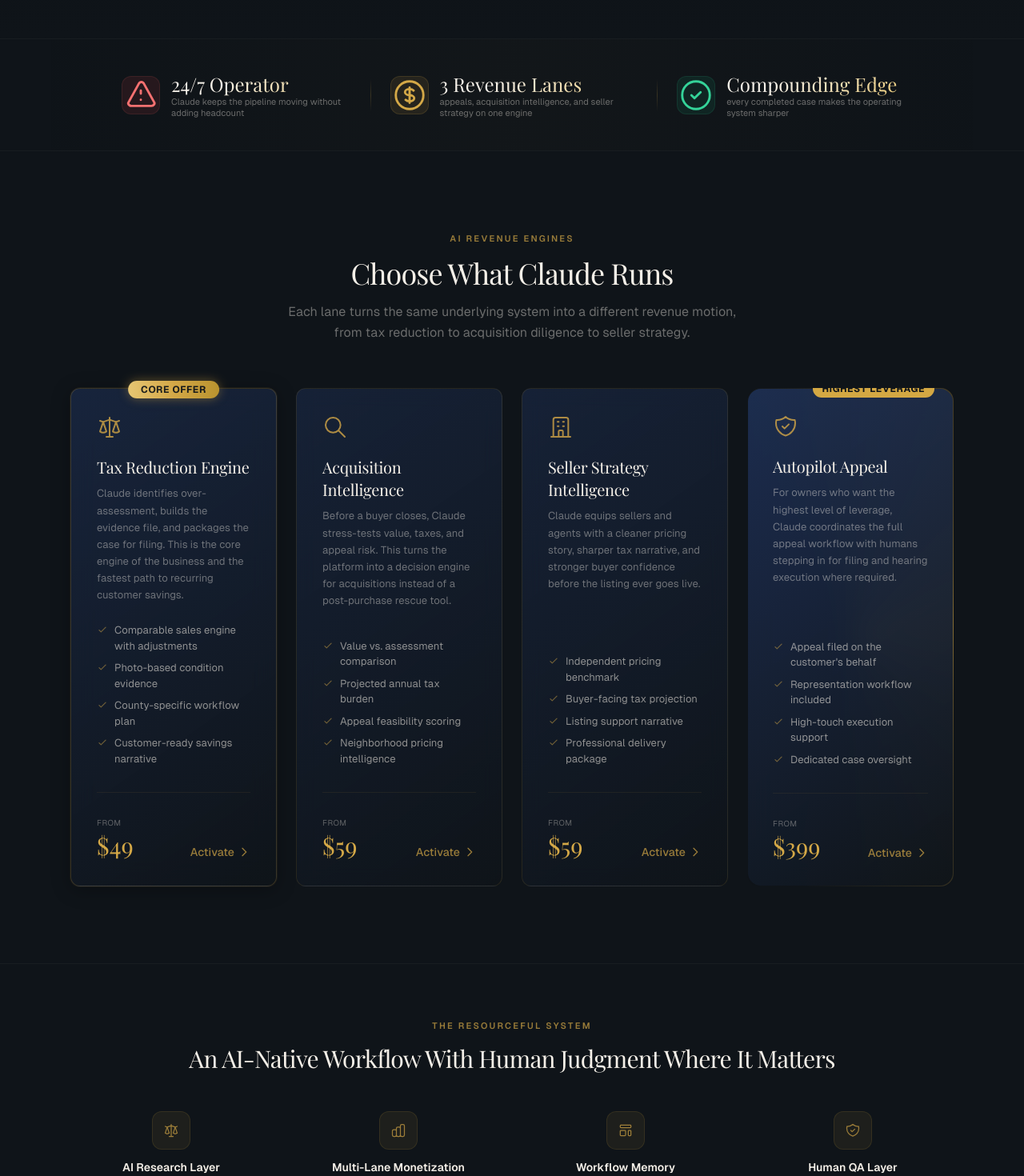
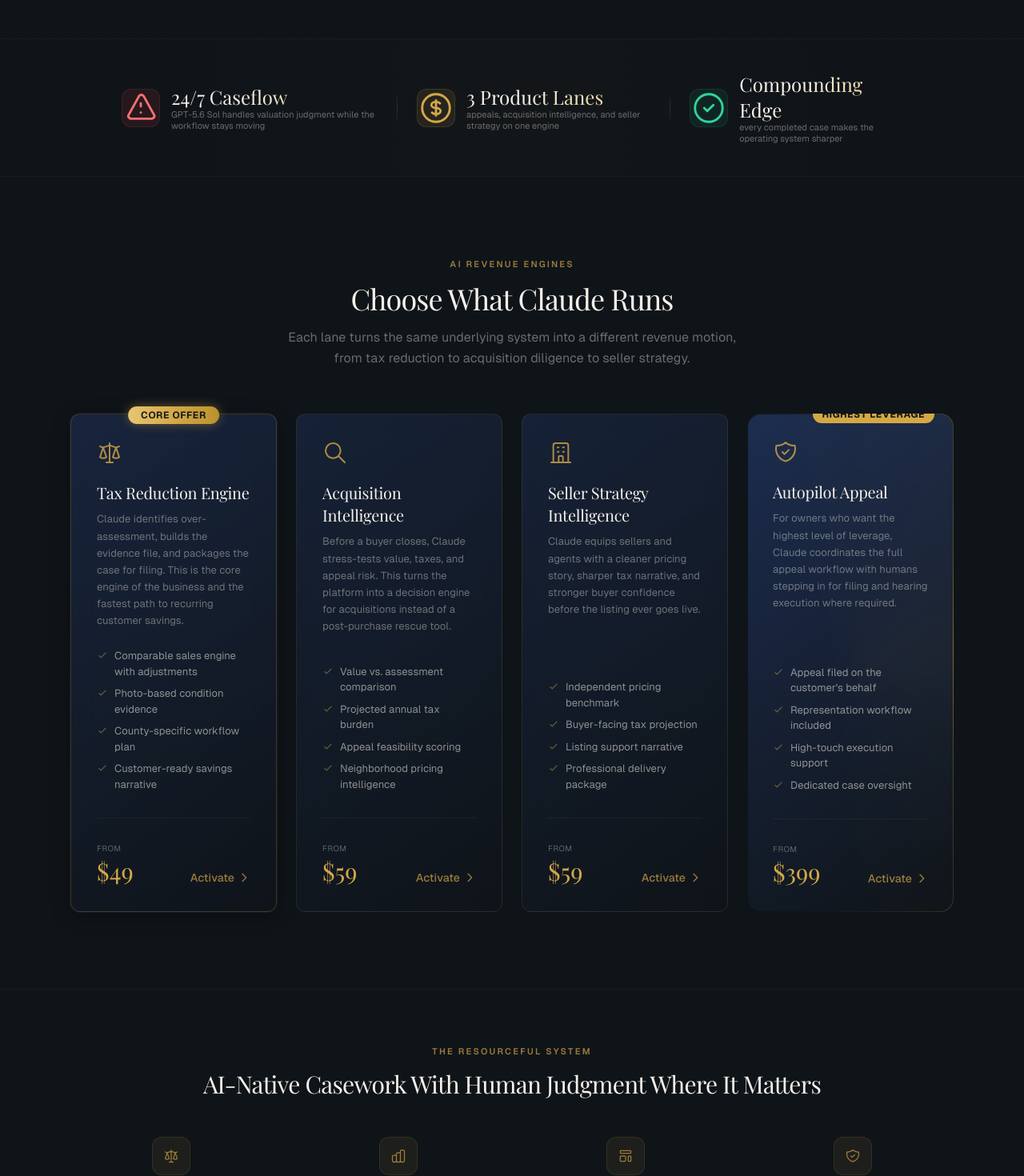
Before and after one commit to mikelaurenzo7-collab/Resourceful, a Next.js app: page / in a window 1280 px wide. Shown: the part 780-2250 px from the top of the page at 80% size. Built offline with nearby package versions, Linux system fonts and the light colour scheme; no server answers; a web font is replaced by a local one.

Commit message:
Refine homepage positioning around GPT-5.6 Sol

```diff
--- a/src/app/page.tsx
+++ b/src/app/page.tsx
@@ -16,8 +16,8 @@
 
 
 export const metadata = buildMetadata({
-  title: 'REsourceful | The AI Property Tax Operator',
-  description: 'An AI-led property tax reduction company. Claude runs valuation research, case assembly, filing support, and workflow intelligence so property owners move faster and save more.',
+  title: 'REsourceful | AI Property Tax Appeals',
+  description: 'AI-assisted property tax appeal casework powered by GPT-5.6 Sol valuation analysis, comparable sales, condition evidence, county workflow guidance, and human review.',
 });
 
 export default function HomePage() {
@@ -63,8 +63,8 @@
               </svg>
             </div>
             <div>
-              <p className="stat-number text-2xl">24/7 Operator</p>
-              <p className="text-[11px] text-cream/40 leading-tight">Claude keeps the pipeline moving without adding headcount</p>
+              <p className="stat-number text-2xl">24/7 Caseflow</p>
+              <p className="text-[11px] text-cream/40 leading-tight">GPT-5.6 Sol handles valuation judgment while the workflow stays moving</p>
             </div>
           </div>
           <div className="hidden md:block h-10 w-px bg-gradient-to-b from-transparent via-gold/20 to-transparent" />
@@ -75,7 +75,7 @@
               </svg>
             </div>
             <div>
-              <p className="stat-number text-2xl">3 Revenue Lanes</p>
+              <p className="stat-number text-2xl">3 Product Lanes</p>
               <p className="text-[11px] text-cream/40 leading-tight">appeals, acquisition intelligence, and seller strategy on one engine</p>
             </div>
           </div>
@@ -105,13 +105,13 @@
               The Resourceful System
             </span>
             <h2 className="font-display text-2xl md:text-3xl text-cream mt-3 tracking-tight">
-              An AI-Native Workflow With Human Judgment Where It Matters
+              AI-Native Casework With Human Judgment Where It Matters
             </h2>
           </div>
           <div className="grid grid-cols-2 md:grid-cols-4 gap-8">
             {[
-              { icon: 'M3 6l3 1m0 0l-3 9a5.002 5.002 0 006.001 0M6 7l3 9M6 7l6-2m6 2l3-1m-3 1l-3 9a5.002 5.002 0 006.001 0M18 7l3 9m-3-9l-6-2m0-2v2m0 16V5m0 16H9m3 0h3', label: 'AI Research Layer', desc: 'Comparable selection and valuation logic' },
-              { icon: 'M9 19v-6a2 2 0 00-2-2H5a2 2 0 00-2 2v6a2 2 0 002 2h2a2 2 0 002-2zm0 0V9a2 2 0 012-2h2a2 2 0 012 2v10m-6 0a2 2 0 002 2h2a2 2 0 002-2m0 0V5a2 2 0 012-2h2a2 2 0 012 2v14a2 2 0 01-2 2h-2a2 2 0 01-2-2z', label: 'Multi-Lane Monetization', desc: 'One engine serving multiple offers' },
+              { icon: 'M3 6l3 1m0 0l-3 9a5.002 5.002 0 006.001 0M6 7l3 9M6 7l6-2m6 2l3-1m-3 1l-3 9a5.002 5.002 0 006.001 0M18 7l3 9m-3-9l-6-2m0-2v2m0 16V5m0 16H9m3 0h3', label: 'GPT-5.6 Sol Appraiser', desc: 'Valuation judgment and case narrative' },
+              { icon: 'M9 19v-6a2 2 0 00-2-2H5a2 2 0 00-2 2v6a2 2 0 002 2h2a2 2 0 002-2zm0 0V9a2 2 0 012-2h2a2 2 0 012 2v10m-6 0a2 2 0 002 2h2a2 2 0 002-2m0 0V5a2 2 0 012-2h2a2 2 0 012 2v14a2 2 0 01-2 2h-2a2 2 0 01-2-2z', label: 'Multi-Lane Offers', desc: 'One engine serving multiple customer jobs' },
               { icon: 'M4 5a1 1 0 011-1h14a1 1 0 011 1v2a1 1 0 01-1 1H5a1 1 0 01-1-1V5zM4 13a1 1 0 011-1h6a1 1 0 011 1v6a1 1 0 01-1 1H5a1 1 0 01-1-1v-6zM16 13a1 1 0 011-1h2a1 1 0 011 1v6a1 1 0 01-1 1h-2a1 1 0 01-1-1v-6z', label: 'Workflow Memory', desc: 'County rules and operational playbooks' },
               { icon: 'M9 12l2 2 4-4m5.618-4.016A11.955 11.955 0 0112 2.944a11.955 11.955 0 01-8.618 3.04A12.02 12.02 0 003 9c0 5.591 3.824 10.29 9 11.622 5.176-1.332 9-6.03 9-11.622 0-1.042-.133-2.052-.382-3.016z', label: 'Human QA Layer', desc: 'Expert review for critical judgment calls' },
             ].map((item, i) => (
@@ -194,7 +194,7 @@
             </div>
             <h3 className="font-display text-lg text-cream mb-2">Built To Operate Safely</h3>
             <p className="text-sm text-cream/40 leading-relaxed">
-              An AI operator can only run the business if trust is durable. Photos, tax bills, and personal information stay protected with strong security controls and customer-controlled deletion.
+              An AI-assisted valuation workflow only works if trust is durable. Photos, tax bills, and personal information stay protected with strong security controls and customer-controlled deletion.
             </p>
           </div>
           <div className="card-premium rounded-xl p-8 text-center group" data-animate data-delay="300">
@@ -219,13 +219,13 @@
           <div className="absolute bottom-0 left-1/2 -translate-x-1/2 w-[400px] h-[200px] bg-gold/[0.02] rounded-full blur-[80px] pointer-events-none" />
 
           <h2 className="relative font-display text-3xl md:text-5xl text-cream leading-tight tracking-tight text-glow-gold">
-            Ready to Let Claude Run the Case?
+            Ready to Build a Stronger Case?
           </h2>
           <p className="relative mt-5 text-cream/45 max-w-lg mx-auto text-lg leading-relaxed">
-            In a few minutes, you can hand the workflow to an AI-led operating system that researches the property, builds the case, and prepares the next move.
+            In a few minutes, you can start an AI-assisted workflow that researches the property, assembles the evidence, and frames the next filing step.
           </p>
           <p className="relative mt-3 text-sm text-gold/60 font-medium">
-            Upload a tax bill and save 15% while giving Claude better source data to work from.
+            Upload a tax bill and save 15% while giving GPT-5.6 Sol cleaner source data to work from.
           </p>
           <Link
             href="/start"
```
